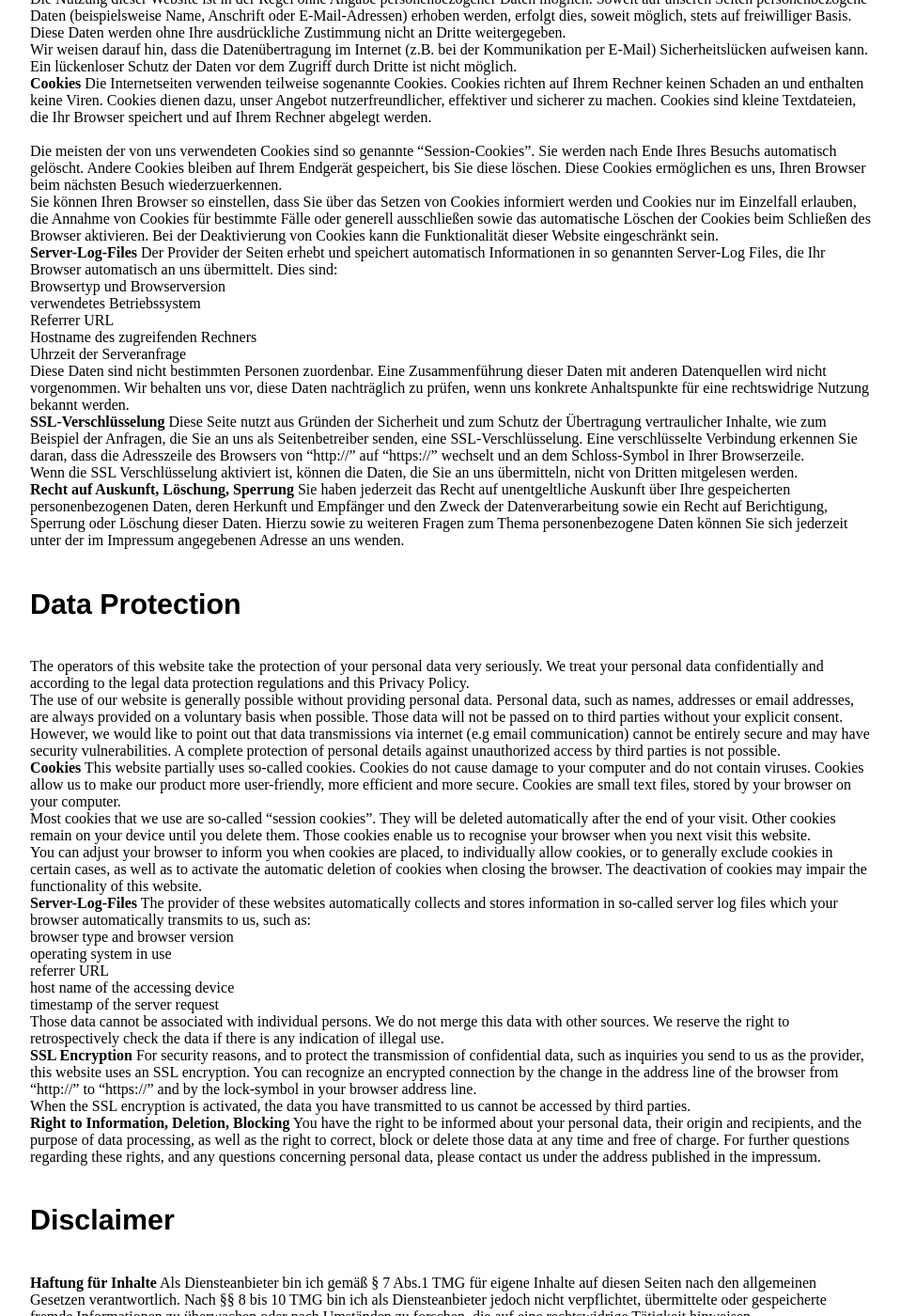
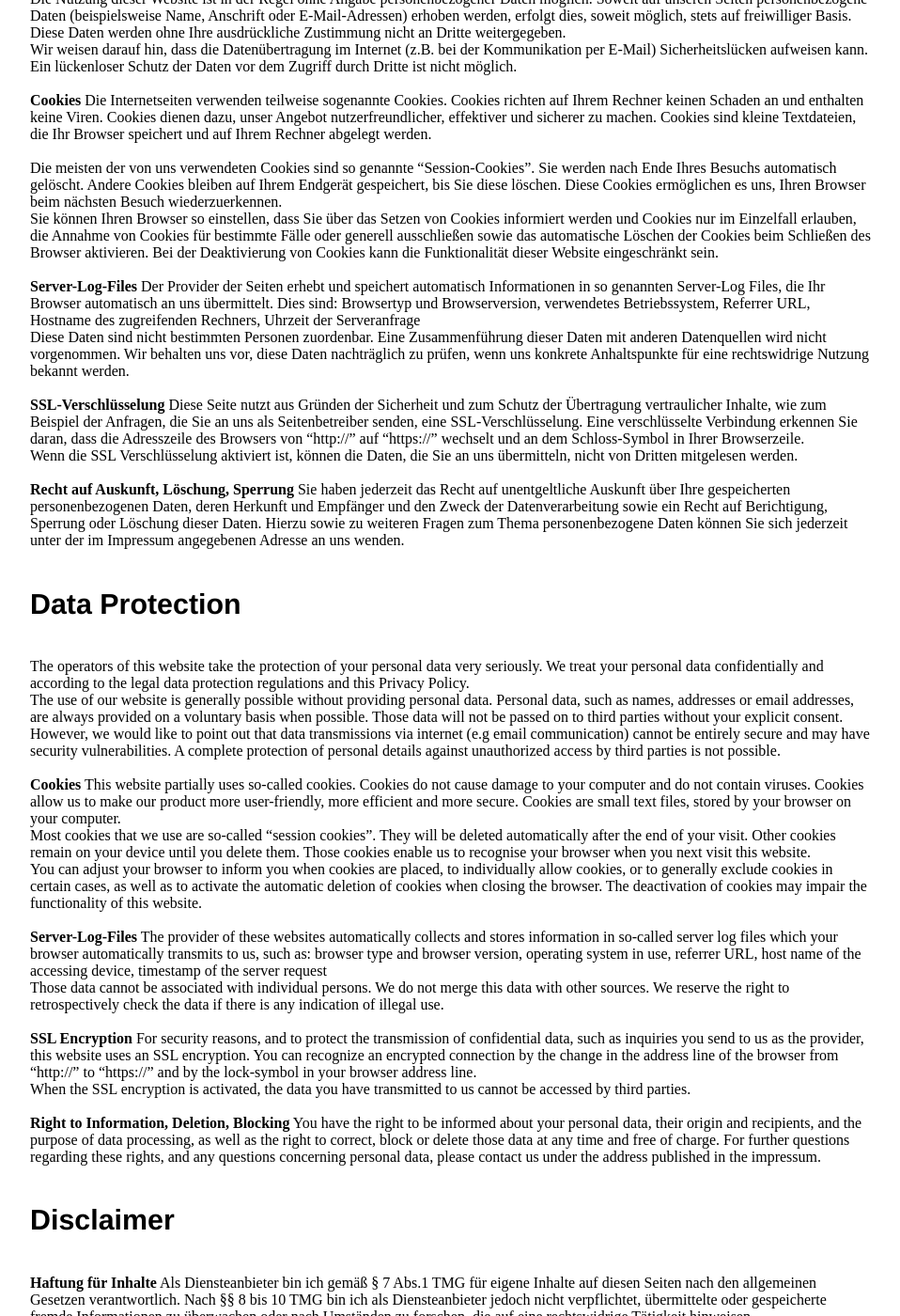
Before and after one commit to jeinhoff/jeinhoff.github.io, a Jekyll site: the page built from impressum.html, in a window 1280 px wide and 1400 px high, scrolled down 504 px. Shown: the whole window at 94% size, without its empty margins (160-1118 px from the left). Built offline with Jekyll 4.4.1, drawn with Linux system fonts in a browser that asks for light colours.

```diff
--- a/impressum.html
+++ b/impressum.html
@@ -24,6 +24,7 @@ Die Nutzung dieser Website ist in der Regel ohne Angabe personenbezogener Daten
 
 Wir weisen darauf hin, dass die Datenübertragung im Internet (z.B. bei der Kommunikation per E-Mail) Sicherheitslücken aufweisen kann. Ein lückenloser Schutz der Daten vor dem Zugriff durch Dritte ist nicht möglich. <br>
 
+<br>
 <b>Cookies</b>
 
 Die Internetseiten verwenden teilweise sogenannte Cookies. Cookies richten auf Ihrem Rechner keinen Schaden an und enthalten keine Viren. Cookies dienen dazu, unser Angebot nutzerfreundlicher, effektiver und sicherer zu machen. Cookies sind kleine Textdateien, die Ihr Browser speichert und auf Ihrem Rechner abgelegt werden. <br> <br>
@@ -32,24 +33,21 @@ Die meisten der von uns verwendeten Cookies sind so genannte “Session-Cookies
 
 Sie können Ihren Browser so einstellen, dass Sie über das Setzen von Cookies informiert werden und Cookies nur im Einzelfall erlauben, die Annahme von Cookies für bestimmte Fälle oder generell ausschließen sowie das automatische Löschen der Cookies beim Schließen des Browser aktivieren. Bei der Deaktivierung von Cookies kann die Funktionalität dieser Website eingeschränkt sein. <br>
 
+<br>
 <b>Server-Log-Files </b>
 
-Der Provider der Seiten erhebt und speichert automatisch Informationen in so genannten Server-Log Files, die Ihr Browser automatisch an uns übermittelt. Dies sind: <br>
-
-    Browsertyp und Browserversion <br>
-    verwendetes Betriebssystem <br>
-    Referrer URL <br>
-    Hostname des zugreifenden Rechners <br>
-    Uhrzeit der Serveranfrage <br>
+Der Provider der Seiten erhebt und speichert automatisch Informationen in so genannten Server-Log Files, die Ihr Browser automatisch an uns übermittelt. Dies sind: Browsertyp und Browserversion, verwendetes Betriebssystem, Referrer URL, Hostname des zugreifenden Rechners, Uhrzeit der Serveranfrage <br>
 
 Diese Daten sind nicht bestimmten Personen zuordenbar. Eine Zusammenführung dieser Daten mit anderen Datenquellen wird nicht vorgenommen. Wir behalten uns vor, diese Daten nachträglich zu prüfen, wenn uns konkrete Anhaltspunkte für eine rechtswidrige Nutzung bekannt werden. <br>
 
+<br>
 <b>SSL-Verschlüsselung</b>
 
 Diese Seite nutzt aus Gründen der Sicherheit und zum Schutz der Übertragung vertraulicher Inhalte, wie zum Beispiel der Anfragen, die Sie an uns als Seitenbetreiber senden, eine SSL-Verschlüsselung. Eine verschlüsselte Verbindung erkennen Sie daran, dass die Adresszeile des Browsers von “http://” auf “https://” wechselt und an dem Schloss-Symbol in Ihrer Browserzeile. <br>
 
 Wenn die SSL Verschlüsselung aktiviert ist, können die Daten, die Sie an uns übermitteln, nicht von Dritten mitgelesen werden. <br>
 
+<br>
 <b>Recht auf Auskunft, Löschung, Sperrung</b>
 
 Sie haben jederzeit das Recht auf unentgeltliche Auskunft über Ihre gespeicherten personenbezogenen Daten, deren Herkunft und Empfänger und den Zweck der Datenverarbeitung sowie ein Recht auf Berichtigung, Sperrung oder Löschung dieser Daten. Hierzu sowie zu weiteren Fragen zum Thema personenbezogene Daten können Sie sich jederzeit unter der im Impressum angegebenen Adresse an uns wenden. <br>
@@ -62,6 +60,7 @@ The use of our website is generally possible without providing personal data. Pe
 
 However, we would like to point out that data transmissions via internet (e.g email communication) cannot be entirely secure and may have security vulnerabilities. A complete protection of personal details against unauthorized access by third parties is not possible. <br>
 
+<br>
 <b>Cookies</b>
 
 This website partially uses so-called cookies. Cookies do not cause damage to your computer and do not contain viruses. Cookies allow us to make our product more user-friendly, more efficient and more secure. Cookies are small text files, stored by your browser on your computer. <br>
@@ -70,24 +69,21 @@ Most cookies that we use are so-called “session cookies”. They will be delet
 
 You can adjust your browser to inform you when cookies are placed, to individually allow cookies, or to generally exclude cookies in certain cases, as well as to activate the automatic deletion of cookies when closing the browser. The deactivation of cookies may impair the functionality of this website. <br>
 
+<br>
 <b>Server-Log-Files</b>
 
-The provider of these websites automatically collects and stores information in so-called server log files which your browser automatically transmits to us, such as: <br>
-
-    browser type and browser version <br>
-    operating system in use <br>
-    referrer URL <br>
-    host name of the accessing device <br>
-    timestamp of the server request <br>
+The provider of these websites automatically collects and stores information in so-called server log files which your browser automatically transmits to us, such as: browser type and browser version, operating system in use, referrer URL, host name of the accessing device, timestamp of the server request <br>
 
 Those data cannot be associated with individual persons. We do not merge this data with other sources. We reserve the right to retrospectively check the data if there is any indication of illegal use. <br>
 
+<br>
 <b>SSL Encryption</b>
 
 For security reasons, and to protect the transmission of confidential data, such as inquiries you send to us as the provider, this website uses an SSL encryption. You can recognize an encrypted connection by the change in the address line of the browser from “http://” to “https://” and by the lock-symbol in your browser address line. <br>
 
 When the SSL encryption is activated, the data you have transmitted to us cannot be accessed by third parties. <br>
 
+<br>
 <b>Right to Information, Deletion, Blocking</b>
 
 You have the right to be informed about your personal data, their origin and recipients, and the purpose of data processing, as well as the right to correct, block or delete those data at any time and free of charge. For further questions regarding these rights, and any questions concerning personal data, please contact us under the address published in the impressum. <br>
@@ -100,30 +96,35 @@ Als Diensteanbieter bin ich gemäß § 7 Abs.1 TMG für eigene Inhalte auf diese
 
 Verpflichtungen zur Entfernung oder Sperrung der Nutzung von Informationen nach den allgemeinen Gesetzen bleiben hiervon unberührt. Eine diesbezügliche Haftung ist jedoch erst ab dem Zeitpunkt der Kenntnis einer konkreten Rechtsverletzung möglich. Bei Bekanntwerden von entsprechenden Rechtsverletzungen werde ich diese Inhalte umgehend entfernen. <br>
 
+<br>
 <b>Haftung für Links</b>
 
 Diese Seiten enthalten Links zu externen Webseiten Dritter, auf deren Inhalte ich keinen Einfluss habe. Deshalb kann ich für diese fremden Inhalte auch keine Gewähr übernehmen. Für die Inhalte der verlinkten Seiten ist stets der jeweilige Anbieter oder Betreiber der Seiten verantwortlich. Die verlinkten Seiten wurden zum Zeitpunkt der Verlinkung auf mögliche Rechtsverstöße überprüft. Rechtswidrige Inhalte waren zum Zeitpunkt der Verlinkung nicht erkennbar. <br>
 
 Eine permanente inhaltliche Kontrolle der verlinkten Seiten ist jedoch ohne konkrete Anhaltspunkte einer Rechtsverletzung nicht zumutbar. Bei Bekanntwerden von Rechtsverletzungen werde ich derartige Links umgehend entfernen. <br>
 
+<br>
 <b>Urheberrecht</b>
 
 Die durch die Seitenbetreiber erstellten Inhalte und Werke auf diesen Seiten unterliegen dem deutschen Urheberrecht. Die Vervielfältigung, Bearbeitung, Verbreitung und jede Art der Verwertung außerhalb der Grenzen des Urheberrechtes bedürfen der schriftlichen Zustimmung des jeweiligen Autors bzw. Erstellers. Downloads und Kopien dieser Seite sind nur für den privaten, nicht kommerziellen Gebrauch gestattet. <br>
 
 Soweit die Inhalte auf dieser Seite nicht vom Betreiber erstellt wurden, werden die Urheberrechte Dritter beachtet. Insbesondere werden Inhalte Dritter als solche gekennzeichnet. Sollten Sie trotzdem auf eine Urheberrechtsverletzung aufmerksam werden, bitte ich um einen entsprechenden Hinweis. Bei Bekanntwerden von Rechtsverletzungen werde ich derartige Inhalte umgehend entfernen. <br>
 
+<br>
 <b>Responsibility for Content</b>
 
 As service provider I am according to § 7 Abs.1 TMG responsible for my own content on these pages in accordance with general regulations. According to §§ 8 to 10 TMG I am as a service provider not required to monitor transferred or stored third party information or to search for circumstances that might indicate illegal activity. <br>
 
 The responsibility to delete or block the use of information according to general regulations remains untouched by this. Any liability related to this can only be assumed after having been informed about a concrete infringement. After I have obtained knowledge of any such infringements, I will immediately remove such content. <br>
 
+<br>
 <b>Responsibility for Links</b>
 
 These sites contain links to external website of third parties on which contents I do not have any influence. Therefore I can not take any responsibility for these third party contents. The content of any linked website is the sole responsibility fo the service provider of those sites. The linked websites were checked for any infringements at the time of linking. No infringements were recognizable at that time. <br>
 
 The permanent control of the content of linked websites can without any concrete indications of infringements not be reasonably expected. As soon as I have obtained knowledge of any such infringements, I will immediately remove such content. <br>
 
+<br>
 <b>Copyright</b>
 
 The content and works produced by the service provider are subject to German copyright law. The reproduction, editing and distribution and any kind of usage outside of the bounds set by copyright law require the written consent of the responsible writer or author. Downloads and copies of these pages are only permitted for private, non-commercial use. <br>
```
